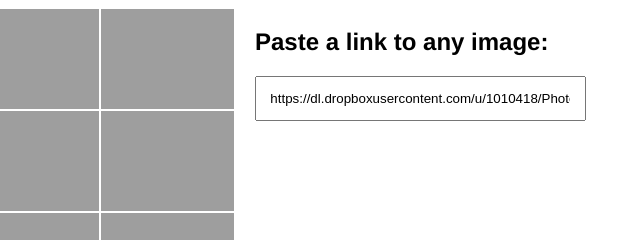
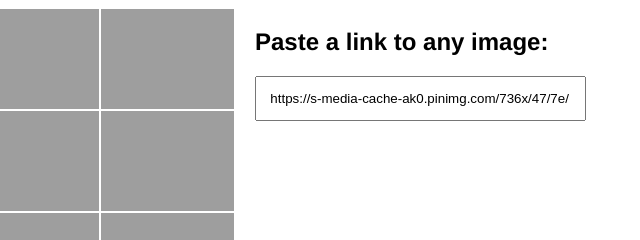
Before and after one commit to smcauliffe/puzzle, a website: page src/index.html in a window 1280 px wide. Shown: the top 240 px of the page, 178-818 px from the left. Drawn offline with nearby package versions, Linux system fonts and the light colour scheme; files that its build step writes are made by us from their sources.

Commit message:
changed default image

```diff
--- a/src/index.html
+++ b/src/index.html
@@ -12,7 +12,7 @@
   <div id="image-container"></div>
   <div class="controls">
     <h2>Paste a link to any image:</h2>
-    <input type="text" value="https://dl.dropboxusercontent.com/u/1010418/Photo%20Aug%2022%2C%201%2048%2049%20PM.jpg"
+    <input type="text" value="https://s-media-cache-ak0.pinimg.com/736x/47/7e/15/477e155db1f8f981c4abb6b2f0092836.jpg"
            onchange="resetImage()">
   </div>
   <script src="js/app.min.js"></script>
```
Also changed, not shown: dist/index.html.
